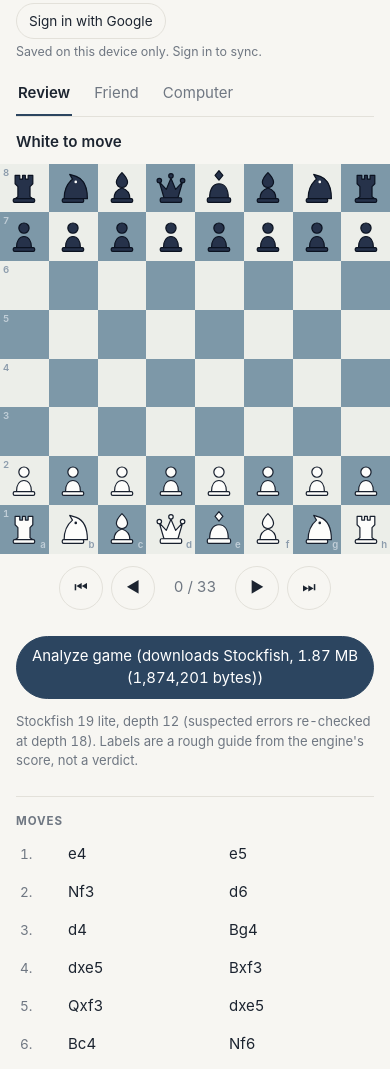
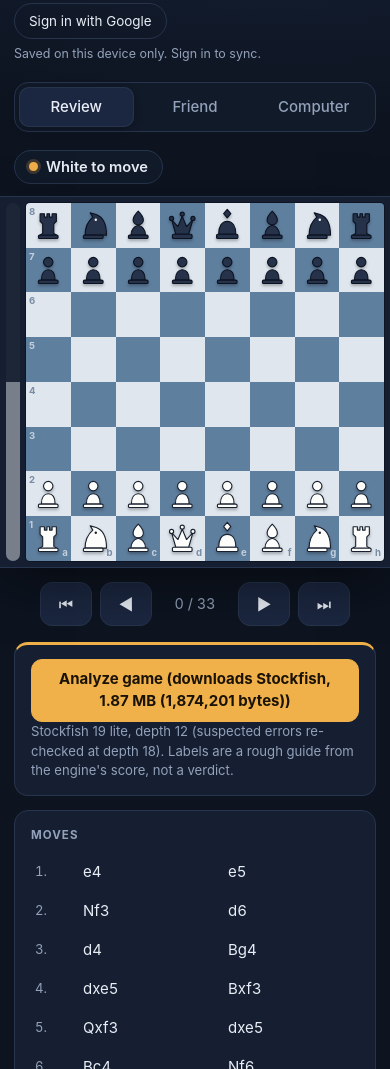
Before and after one commit to abdalhadymahmoud9-crypto/chess-replay, a website with bundled scripts: page index.html in a window 390 px wide. Shown: the part 74-1143 px from the top of the page. Built offline with nearby package versions, Linux system fonts and the light colour scheme.

Commit message:
Refactor CSS variables and update styles

```diff
--- a/style.css
+++ b/style.css
@@ -1,107 +1,101 @@
-:root{--bg:#f4f6f9;--ink:#18202e;--mute:#6b7688;--line:#dde2ea;--light:#e9eef4;--dark:#6f8eaf;--hl:rgba(255,206,84,.55);--acc:#27406b;--card:#fff}
+:root{--bg:#0d1420;--bg2:#111a29;--card:#151f31;--card2:#1b2740;--line:#27344d;--ink:#e9eef6;--mute:#93a1ba;--acc:#f0b04a;--acc-ink:#1a1305;--light:#dfe6ee;--dark:#5f7f9f;--hl:rgba(240,176,74,.55);--r:14px}
 *{box-sizing:border-box}
-body{margin:0;background:var(--bg);color:var(--ink);font:15px/1.5 -apple-system,"Inter","Segoe UI",system-ui,sans-serif}
-main{max-width:980px;margin:0 auto;padding:24px 16px 56px}
-header{display:flex;justify-content:space-between;gap:12px;align-items:flex-start;flex-wrap:wrap;margin-bottom:14px}
-h1{font-size:1.3rem;font-weight:650;margin:0}header p{margin:2px 0 0;color:var(--mute)}
-h2{font-size:.78rem;text-transform:uppercase;letter-spacing:.06em;color:var(--mute);margin:18px 0 6px}
-.tabs{display:flex;gap:4px;background:#e6eaf1;padding:4px;border-radius:12px;width:fit-content;margin-bottom:16px}
-.tabs button{border:0;background:none;padding:8px 16px;border-radius:9px;font:inherit;color:var(--mute);min-height:40px}
-.tabs button.on{background:var(--card);color:var(--ink);font-weight:600;box-shadow:0 1px 3px rgba(20,30,50,.12)}
-.layout{display:grid;grid-template-columns:minmax(0,1fr) 300px;gap:24px;align-items:start}
-@media(max-width:760px){.layout{grid-template-columns:1fr}}
-#status{font-weight:600;margin-bottom:8px;min-height:1.5em}
-#boardwrap{position:relative}
-#board{display:grid;grid-template-columns:repeat(8,1fr);aspect-ratio:1;border-radius:10px;overflow:hidden;box-shadow:0 6px 22px rgba(24,32,46,.15);touch-action:manipulation}
-.sq{position:relative;border:0;padding:0;margin:0;display:flex;align-items:center;justify-content:center;font:inherit;cursor:pointer;min-width:0}
+html{color-scheme:dark}
+body{margin:0;background:radial-gradient(1200px 600px at 70% -10%,#1a2740 0%,transparent 60%),var(--bg);color:var(--ink);font:15px/1.5 "Inter",-apple-system,"Segoe UI",system-ui,sans-serif;-webkit-font-smoothing:antialiased;min-height:100vh}
+main{max-width:1160px;margin:0 auto;padding:22px 20px 56px}
+header{display:flex;justify-content:space-between;gap:14px;align-items:center;flex-wrap:wrap;margin-bottom:18px}
+.brand{display:flex;gap:12px;align-items:center}
+.logo{width:38px;height:38px;border-radius:10px;overflow:hidden;display:grid;grid-template-columns:1fr 1fr;box-shadow:0 0 0 1px var(--line)}
+.logo i{display:block;background:var(--light)}.logo i:nth-child(2),.logo i:nth-child(3){background:var(--dark)}.logo i:nth-child(4){background:var(--acc)}
+h1{font-size:1.2rem;font-weight:750;letter-spacing:-.01em;margin:0}header p{margin:0;color:var(--mute);font-size:.85rem}
+h2{font-size:.72rem;text-transform:uppercase;letter-spacing:.09em;color:var(--mute);margin:0 0 10px;font-weight:650}
+.syncbar{display:flex;flex-wrap:wrap;align-items:center;gap:6px 12px;color:var(--mute);font-size:.82rem}.syncbar p{margin:0;font-size:.78rem}
+.auth{display:flex;align-items:center;gap:8px;flex-wrap:wrap}.auth img{width:26px;height:26px;border-radius:50%}
+.auth button,[data-a]{min-height:36px;padding:4px 14px;font-size:.84rem;border-radius:999px;background:transparent;white-space:nowrap;flex:none}
+.offnote{flex-basis:100%;font-size:.76rem;color:var(--mute);line-height:1.4}
+button{font:inherit;min-height:44px;min-width:44px;padding:8px 16px;border:1px solid var(--line);background:var(--card2);color:var(--ink);border-radius:11px;cursor:pointer;transition:background .15s,border-color .15s,transform .05s}
+button:hover:not(:disabled){border-color:#3a4c6d;background:#213052}button:active:not(:disabled){transform:translateY(1px)}
+button:disabled{opacity:.4;cursor:default}
+button:focus-visible,select:focus-visible,textarea:focus-visible,summary:focus-visible,a:focus-visible{outline:3px solid var(--acc);outline-offset:2px}
+button.ghost{background:transparent}
+#engbox button,#dl,#retry,#load,#save,#newgame{background:var(--acc);color:var(--acc-ink);border-color:var(--acc);font-weight:650}
+#engbox button:hover:not(:disabled),#dl:hover,#retry:hover,#load:hover,#save:hover,#newgame:hover{background:#f6c06e;border-color:#f6c06e}
+.tabs{display:inline-flex;gap:4px;background:var(--bg2);padding:4px;border-radius:14px;border:1px solid var(--line);margin-bottom:18px}
+.tabs button{border:0;background:none;padding:8px 20px;border-radius:10px;color:var(--mute);min-height:40px;font-weight:550}
+.tabs button.on{background:var(--card2);color:var(--ink);box-shadow:inset 0 0 0 1px var(--line),0 2px 8px rgba(0,0,0,.3)}
+.layout{display:grid;grid-template-columns:minmax(0,1fr) 380px;gap:26px;align-items:start}
+.layout>section:first-child{min-width:0}
+#status{display:inline-flex;align-items:center;gap:8px;font-weight:600;font-size:.92rem;margin:0 0 12px;min-height:34px;padding:4px 14px;background:var(--bg2);border:1px solid var(--line);border-radius:999px}
+#status::before{content:"";width:9px;height:9px;border-radius:50%;background:var(--acc);box-shadow:0 0 0 3px rgba(240,176,74,.2)}
+#boardwrap{position:relative;display:grid;grid-template-columns:24px minmax(0,1fr);gap:10px;max-width:min(100%,680px);padding:10px;background:var(--card);border:1px solid var(--line);border-radius:var(--r);box-shadow:0 18px 50px rgba(0,0,0,.45)}
+#evalbar{position:relative;border-radius:8px;overflow:hidden;background:#262f40;display:flex;flex-direction:column-reverse}
+#evalfill{background:#f1f3f6;width:100%;height:50%;transition:height .35s ease}
+#evalbar.flip{flex-direction:column}#evalbar.flip #evalfill{background:#f1f3f6}
+#evalbar.off{opacity:.45}
+#evaltxt{position:absolute;left:0;right:0;bottom:4px;text-align:center;font:700 .62rem/1 system-ui,sans-serif;color:#1a2233;writing-mode:horizontal-tb;letter-spacing:-.02em}
+#evalbar.flip #evaltxt{bottom:auto;top:4px}
+#board{display:grid;grid-template-columns:repeat(8,minmax(0,1fr));grid-template-rows:repeat(8,minmax(0,1fr));aspect-ratio:1;border-radius:8px;overflow:hidden;touch-action:manipulation;box-shadow:0 0 0 1px rgba(0,0,0,.35)}
+.sq{position:relative;border:0;padding:0;margin:0;display:flex;align-items:center;justify-content:center;font:inherit;cursor:pointer;min-width:0;min-height:0;border-radius:0;aspect-ratio:1/1;width:100%;height:auto;overflow:hidden}
 .sq.l{background:var(--light)}.sq.d{background:var(--dark)}
+.sq:hover:not(:disabled){background:inherit}
 .sq.hl::before{content:"";position:absolute;inset:0;background:var(--hl)}
-.sq.sel{box-shadow:inset 0 0 0 3px #ffb000}
-.sq.dot::after{content:"";position:absolute;width:30%;height:30%;border-radius:50%;background:rgba(24,32,46,.35)}
-.sq.cap{box-shadow:inset 0 0 0 4px rgba(24,32,46,.35)}
-.sq b{position:absolute;font-size:.6rem;font-weight:600;opacity:.6;pointer-events:none}
+.sq.sel{box-shadow:inset 0 0 0 3px var(--acc)}
+.sq.dot::after{content:"";position:absolute;width:28%;height:28%;border-radius:50%;background:rgba(13,20,32,.38)}
+.sq.cap{box-shadow:inset 0 0 0 4px rgba(13,20,32,.4)}
+.sq b{position:absolute;font-size:.6rem;font-weight:650;opacity:.7;pointer-events:none}
 .sq b.r{top:2px;left:3px}.sq b.f{bottom:1px;right:3px}
 .sq.l b{color:#4d6685}.sq.d b{color:#eef2f7}
-.pc{width:88%;height:88%;position:relative;z-index:1;pointer-events:none}
+.pc{width:86%;height:86%;position:relative;z-index:1;pointer-events:none;filter:drop-shadow(0 2px 1.5px rgba(0,0,0,.28))}
 .pc.w{fill:#fdfdfb;stroke:#18202e;stroke-width:1.3;stroke-linejoin:round}
 .pc.b{fill:#26324a;stroke:#0b1220;stroke-width:1.3;stroke-linejoin:round}
 .pc .eye{fill:#18202e;stroke:none}.pc.b .eye{fill:#fdfdfb}
-#promo{position:absolute;left:50%;top:50%;transform:translate(-50%,-50%);background:var(--card);border-radius:12px;padding:10px;box-shadow:0 10px 30px rgba(0,0,0,.3);display:flex;gap:6px;align-items:center;z-index:5}
-#promo[hidden]{display:none}
-#promo span{font-size:.8rem;color:var(--mute);margin-right:4px}
-#promo button{width:52px;height:52px;padding:4px;background:var(--light);border:0;border-radius:8px}
-.controls{display:flex;gap:8px;align-items:center;justify-content:center;margin-top:12px;flex-wrap:wrap}
+.sq .badge{position:absolute;top:3%;right:3%;min-width:34%;height:34%;padding:0 3px;border-radius:999px;display:flex;align-items:center;justify-content:center;font:800 clamp(.62rem,2.4vw,1rem)/1 system-ui,sans-serif;color:#fff;box-shadow:0 2px 6px rgba(0,0,0,.45);pointer-events:none;z-index:3;border:2px solid #fff}
+.bg-brill{background:#1ab7d9}.bg-great{background:#4d8be0}.bg-top{background:#2e9b63}.bg-exc,.bg-good{background:#6aa36f}.bg-inacc{background:#c49a0a}.bg-mist{background:#e0792f}.bg-blun{background:#d1403a}.bg-mate{background:#0d1420}
+#promo{position:absolute;left:50%;top:50%;transform:translate(-50%,-50%);background:var(--card2);border:1px solid var(--line);border-radius:12px;padding:10px;box-shadow:0 14px 40px rgba(0,0,0,.6);display:flex;gap:6px;align-items:center;z-index:5}
+#promo[hidden]{display:none}#promo span{font-size:.8rem;color:var(--mute);margin-right:4px}
+#promo button{width:54px;height:54px;padding:4px;background:var(--light);border:0;border-radius:8px}
+.controls{display:flex;gap:8px;align-items:center;justify-content:flex-start;margin-top:14px;flex-wrap:wrap}
 .controls[hidden],#cpuopts[hidden]{display:none}
-#counter{min-width:64px;text-align:center;color:var(--mute);font-variant-numeric:tabular-nums}
-button{font:inherit;min-height:44px;min-width:44px;padding:8px 14px;border:1px solid var(--line);background:var(--card);color:var(--ink);border-radius:10px;cursor:pointer}
-button:disabled{opacity:.45}
-#engbox button,#dl,#retry,#load,#save,#newgame{background:var(--acc);color:#fff;border-color:var(--acc)}
-button.ghost{background:none;color:var(--ink);border-color:var(--line)}
-#cpuopts{display:flex;gap:14px;justify-content:center;margin-top:10px;flex-wrap:wrap}
-#cpuopts label{color:var(--mute);font-size:.9rem}
-select{font:inherit;min-height:40px;padding:4px 8px;border-radius:8px;border:1px solid var(--line);background:var(--card)}
-.side{background:var(--card);border:1px solid var(--line);border-radius:14px;padding:6px 16px 16px}
-#moves{display:flex;flex-wrap:wrap;gap:2px 4px;max-height:200px;overflow:auto}
-#moves .n{color:var(--mute);padding:10px 2px 0 6px;font-size:.85rem}
-#moves button{border:0;background:none;padding:6px 8px;min-height:36px;min-width:0;border-radius:7px}
-#moves button.cur{background:var(--acc);color:#fff}
-#moves button.m-blun{box-shadow:inset 0 -3px #c0392b}#moves button.m-mist{box-shadow:inset 0 -3px #e67e22}#moves button.m-inacc{box-shadow:inset 0 -3px #d4ac0d}#moves button.m-top{box-shadow:inset 0 -3px #2e8b57}
-.tag{display:inline-block;padding:1px 8px;border-radius:99px;font-size:.78rem;font-weight:600;background:#e6eaf1}
-.t-blun{background:#f6d5d1}.t-mist{background:#fbe1c7}.t-inacc{background:#f6ecbd}.t-top,.t-good{background:#d3ecdc}
-.mute{color:var(--mute)}.small{font-size:.82rem}.err{color:#b3261e}
-textarea{width:100%;font:inherit;border:1px solid var(--line);border-radius:10px;padding:10px;background:var(--card);color:var(--ink)}
-details{margin-top:24px}summary{cursor:pointer;color:var(--acc);min-height:44px;display:flex;align-items:center}
+#nav button{border-radius:12px;min-width:52px;font-size:1rem}
+#counter{min-width:70px;text-align:center;color:var(--mute);font-variant-numeric:tabular-nums;font-size:.9rem}
+#cpuopts{display:flex;gap:14px;margin-top:12px;flex-wrap:wrap}#cpuopts label{color:var(--mute);font-size:.88rem}
+select{font:inherit;min-height:40px;padding:4px 10px;border-radius:9px;border:1px solid var(--line);background:var(--card2);color:var(--ink)}
+.side{display:flex;flex-direction:column;gap:14px}
+.card{background:var(--card);border:1px solid var(--line);border-radius:var(--r);padding:16px}
+#analysis{padding:0;overflow:hidden;border-top:3px solid var(--acc)}
+#engbox{padding:14px 16px}#engbox p{margin:0 0 8px}#engbox p:last-child{margin:0}
+#engbox .small{color:var(--mute)}
+#why:not(:empty){padding:14px 16px;border-top:1px solid var(--line);background:var(--card2)}
+#why p{margin:0 0 8px}#why p:last-child{margin-bottom:0}
+.ar{font-size:1.05rem;line-height:1.8;margin:0 0 8px;color:var(--ink)}
+#why p:not(.ar){font-size:.85rem;color:var(--mute)}
+.tag{display:inline-block;padding:2px 10px;border-radius:99px;font-size:.74rem;font-weight:750;color:#fff;margin-right:4px}
+.t-brill{background:#1ab7d9;color:#04222a}.t-great{background:#4d8be0}.t-top{background:#2e9b63}.t-exc,.t-good{background:#6aa36f;color:#06140a}.t-inacc{background:#c49a0a;color:#241a00}.t-mist{background:#e0792f;color:#2a1100}.t-blun{background:#d1403a}.t-mate{background:#e9eef6;color:#0d1420}
+#moves{display:grid;grid-template-columns:2.4em 1fr 1fr;gap:3px 6px;max-height:300px;overflow:auto;align-items:center;padding-right:2px}
+#moves .n{color:var(--mute);padding:0 0 0 4px;font-size:.82rem;font-variant-numeric:tabular-nums}
+#moves button{border:0;background:transparent;text-align:left;padding:6px 10px;min-height:36px;min-width:0;border-radius:8px;display:flex;align-items:center;gap:8px;font-variant-numeric:tabular-nums}
+#moves button:hover{background:var(--card2)}
+#moves button.cur{background:var(--acc);color:var(--acc-ink);font-weight:700}
+#moves button[class*="m-"]::before{content:"";width:8px;height:8px;border-radius:50%;flex:none;background:var(--c,transparent)}
+#moves button.cur::before{box-shadow:0 0 0 2px var(--acc-ink)}
+.m-brill{--c:#1ab7d9}.m-great{--c:#4d8be0}.m-top{--c:#2e9b63}.m-exc,.m-good{--c:#6aa36f}.m-inacc{--c:#c49a0a}.m-mist{--c:#e0792f}.m-blun{--c:#d1403a}.m-mate{--c:#e9eef6}
+#moves .mute{grid-column:1/-1}
+.mute{color:var(--mute)}.small{font-size:.82rem}.err{color:#ff8a80}
+textarea{width:100%;font:inherit;border:1px solid var(--line);border-radius:10px;padding:10px;background:var(--bg2);color:var(--ink);resize:vertical}
+#saved{color:var(--mute)}
+details{margin-top:26px;background:var(--card);border:1px solid var(--line);border-radius:var(--r);padding:4px 16px 14px}
+summary{cursor:pointer;color:var(--acc);min-height:48px;display:flex;align-items:center;font-weight:600}
 .row{display:flex;gap:8px;margin-top:8px;flex-wrap:wrap}
 .g{display:flex;gap:6px;margin-top:6px}.g button:first-child{flex:1;text-align:left}
-footer{margin-top:32px;color:var(--mute);font-size:.82rem}footer a{color:var(--acc)}
-.syncbar{font-size:.85rem}
-.syncbar{display:flex;flex-wrap:wrap;align-items:center;gap:6px 12px;color:var(--mute)}.syncbar p{margin:0}.auth{display:flex;align-items:center;gap:8px}.auth button{min-height:36px;padding:4px 12px;font-size:.85rem}.auth img{width:24px;height:24px;border-radius:50%}
-#board .sq{border-radius:0;min-height:0;min-width:0;padding:0;border:0;overflow:hidden}
-#board{max-width:min(100%,620px)}
-#board{grid-template-rows:repeat(8,minmax(0,1fr));grid-template-columns:repeat(8,minmax(0,1fr))}
-#board .sq{aspect-ratio:1/1;width:100%;height:auto}
-#board .pc{width:86%;height:86%}
-
-.t-great{background:#bfe6cf}.t-exc{background:#d3ecdc}.t-mate{background:#d3ecdc}#moves button.m-great{box-shadow:inset 0 -3px #1d7a45}#moves button.m-exc,#moves button.m-good{box-shadow:inset 0 -3px #8fc9a6}.ar{font-size:1rem;line-height:1.7;margin:0 0 8px}
-/* ---- polish v2: calmer palette, lighter chrome, explanation first ---- */
-:root{--bg:#f7f6f2;--ink:#1c2430;--mute:#6f7782;--line:#e3e1da;--light:#eceee9;--dark:#7d98a8;--acc:#2c4560;--card:#fff}
-body{font-feature-settings:"tnum";-webkit-font-smoothing:antialiased}
-main{padding:20px 16px 48px}
-h1{font-size:1.15rem;font-weight:700;letter-spacing:-.01em}
-header{margin-bottom:10px}header p{font-size:.9rem}
-.syncbar{font-size:.8rem;gap:4px 10px}.syncbar p{font-size:.78rem;color:var(--mute)}
-.auth button{border-radius:999px;background:none;border-color:var(--line);color:var(--ink)}
-.tabs{background:none;padding:0;border-bottom:1px solid var(--line);border-radius:0;gap:20px;width:100%;margin-bottom:14px}
-.tabs button{padding:8px 2px;border-radius:0;min-height:44px;border-bottom:2px solid transparent;color:var(--mute)}
-.tabs button.on{background:none;box-shadow:none;color:var(--ink);border-bottom-color:var(--acc);font-weight:600}
-#status{font-size:.95rem;font-weight:600;color:var(--ink);margin-bottom:10px}
-#board{border-radius:6px;box-shadow:0 1px 2px rgba(28,36,48,.12),0 8px 24px rgba(28,36,48,.08)}
-.controls button{border-radius:999px;background:none}
-.side{background:none;border:0;border-radius:0;padding:0;display:flex;flex-direction:column}
-.side>*{order:2}
-#engbox{order:0;padding:12px 0;border-bottom:1px solid var(--line)}
-#engbox button{border-radius:999px;background:var(--acc)}
-#why{order:1}
-#why:not(:empty){margin:12px 0;padding:12px 14px;background:var(--card);border:1px solid var(--line);border-left:3px solid var(--acc);border-radius:10px}
-#why p{margin:0 0 8px}#why p:last-child{margin-bottom:0}
-#why .ar{font-size:1.02rem;line-height:1.75;color:var(--ink)}
-#why p:not(.ar){font-size:.85rem;color:var(--mute)}
-.side h2{margin:16px 0 6px;font-size:.72rem;letter-spacing:.08em}
-#moves{display:grid;grid-template-columns:2.4em 1fr 1fr;gap:2px 6px;max-height:220px;overflow:auto;align-items:center}
-#moves .n{padding:0 0 0 4px}
-#moves button{text-align:left;padding:6px 10px;font-variant-numeric:tabular-nums}
-#moves .mute{grid-column:1/-1}
-.tag{font-size:.72rem;padding:1px 9px}
-textarea{border-radius:10px}
-@media(max-width:760px){
+footer{margin-top:30px;color:var(--mute);font-size:.8rem}footer a{color:var(--acc)}
+@media(max-width:900px){.layout{grid-template-columns:1fr}}
+@media(max-width:600px){
   main{padding:14px 0 40px}
-  main>header,.tabs,#status,.controls,#cpuopts,.side,details,footer{margin-left:16px;margin-right:16px}
-  .tabs{width:auto}
-  #boardwrap{margin:0}#board{border-radius:0;max-width:100%;box-shadow:none}
-  .layout{gap:14px}
+  main>header,.tabs,#status,.controls,#cpuopts,.side,details,footer{margin-left:14px;margin-right:14px}
+  .tabs{display:flex;margin-left:14px;margin-right:14px}.tabs button{flex:1;padding:8px 6px}
+  #boardwrap{grid-template-columns:14px minmax(0,1fr);gap:6px;padding:6px;border-radius:0;border-left:0;border-right:0;max-width:100%}
+  #evaltxt{display:none}
+  #board{border-radius:4px}
+  .controls{justify-content:center}
+  .layout{gap:16px}
 }
-.offnote{flex-basis:100%;font-size:.78rem;color:var(--mute,#6b7280);line-height:1.4}
-.t-brill{background:#bfe3ee;color:#0b3b4a}#moves button.m-brill{box-shadow:inset 0 -3px #1a8fb0}
-[data-a]{white-space:nowrap;flex:none}
-.sq .badge{position:absolute;top:2px;right:2px;min-width:30%;height:30%;padding:0 3px;border-radius:999px;display:flex;align-items:center;justify-content:center;font:700 clamp(.6rem,2.4vw,.95rem)/1 system-ui,sans-serif;color:#fff;box-shadow:0 1px 4px rgba(0,0,0,.35);pointer-events:none;z-index:2;border:1.5px solid #fff}
-.bg-brill{background:#1a8fb0}.bg-great{background:#3b7fd6}.bg-top{background:#2e8b57}.bg-exc,.bg-good{background:#6aa36f}.bg-inacc{background:#c49a0a}.bg-mist{background:#d9722b}.bg-blun{background:#c0392b}.bg-mate{background:#161e2f}
```
